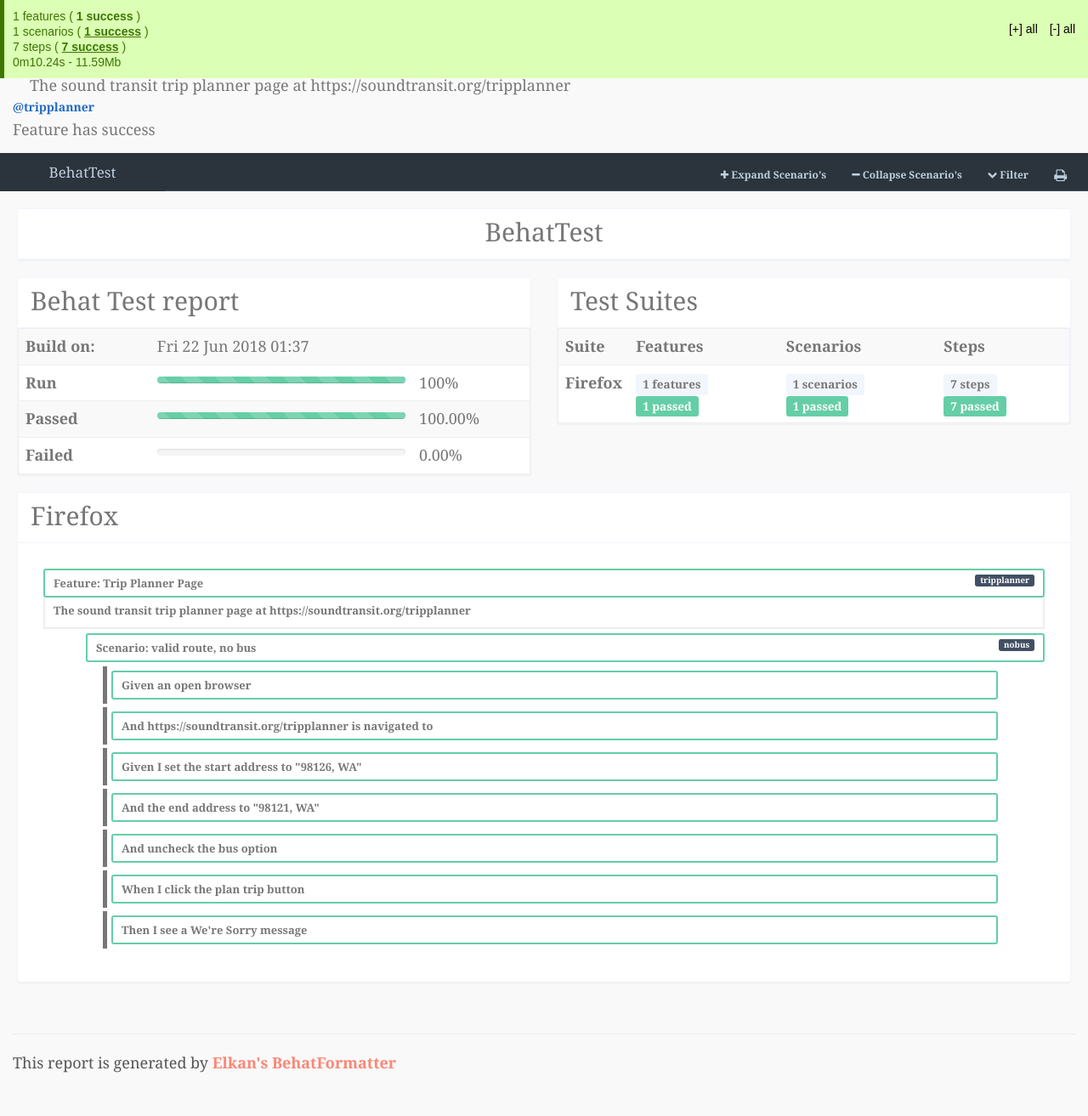
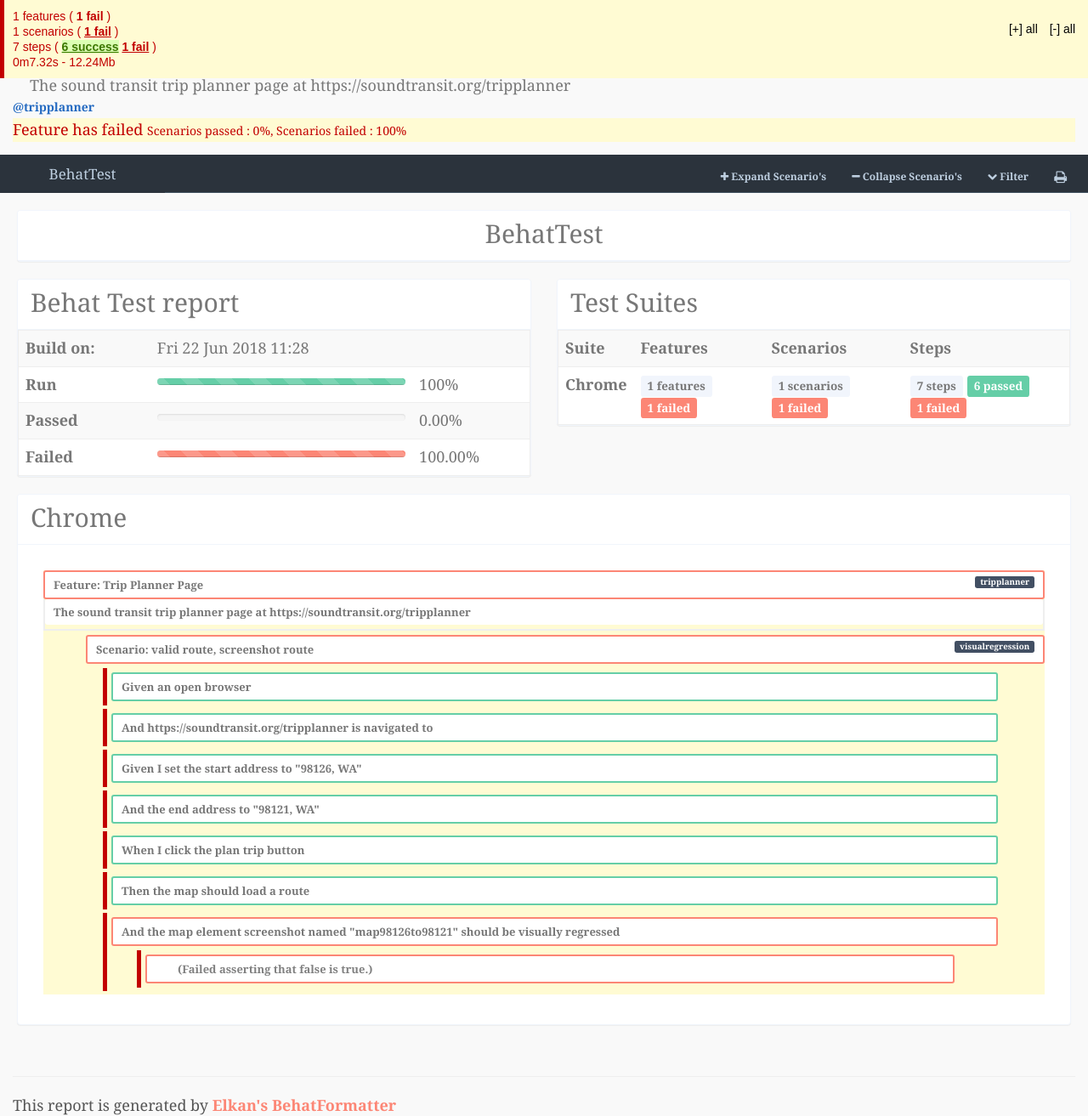
Before and after one commit to jimarasim/behattest, a PHP site: page /wd/build/Index.html in a window 1280 px wide. Shown: the whole page at 85% size. Before the commit the page ends 1262 px from the top, so only its background shows below. Run offline with PHP 8.4, Linux system fonts and the light colour scheme; some libraries are stand-ins or nearby versions.

Commit message:
added screenshot diffing util using imagick, and a test to demonstrate it

```diff
--- a/build/Index.html
+++ b/build/Index.html
@@ -327,7 +327,7 @@
         </head>
         <body>
         <div id='behat'>
-        <div class="suite">Suite : firefox</div>
+        <div class="suite">Suite : chrome</div>
         <div class="feature">
             <h2>
                 <span id="feat1" class="keyword"> Feature: </span>
@@ -339,11 +339,11 @@
             </ul>
             <div class="scenario">
                 <ul class="tags">
-                    <li>@nobus</li>
+                    <li>@visualregression</li>
                 </ul>
                 <h3>
                     <span class="keyword"> Scenario: </span>
-                    <span class="title">valid route, no bus</span>
+                    <span class="title">valid route, screenshot route</span>
                 </h3>
                 <ol>
                     <li class="passed">
@@ -376,13 +376,6 @@
                     </li>
                     <li class="passed">
                         <div class="step">
-                            <span class="keyword">And </span>
-                            <span class="text">uncheck the bus option </span>
-                            <span class="path">TripPlannerContext::uncheckTheBusOption()</span>
-                        </div>
-                    </li>
-                    <li class="passed">
-                        <div class="step">
                             <span class="keyword">When </span>
                             <span class="text">I click the plan trip button </span>
                             <span class="path">TripPlannerContext::iClickThePlanTripButton()</span>
@@ -391,13 +384,23 @@
                     <li class="passed">
                         <div class="step">
                             <span class="keyword">Then </span>
-                            <span class="text">I see a We're Sorry message </span>
-                            <span class="path">TripPlannerContext::iSeeAWereSorryMessage()</span>
+                            <span class="text">the map should load a route </span>
+                            <span class="path">TripPlannerContext::theMapShouldLoadARoute()</span>
                         </div>
+                    </li>
+                    <li class="failed">
+                        <div class="step">
+                            <span class="keyword">And </span>
+                            <span class="text">the map element screenshot named "map98126to98121" should be visually regressed </span>
+                            <span class="path">TripPlannerContext::theMapElementScreenshotNamedShouldBeVisuallyRegressed()</span>
+                        </div>
+                        <pre class="backtrace">Failed asserting that false is true.</pre>screenshot: /Users/jameskarasim/Downloads/installed/repositories/behattest/results/html/assets/screenshots/chrome/chrome/TripPlannerPage/validroute,screenshotroute.png does not exist
                     </li>
                 </ol>
             </div>
-            <div class="featureResult success">Feature has success
+            <div class="featureResult failed">Feature has failed
+                <span>Scenarios passed : 0%,
+                Scenarios failed : 100%</span>
             </div>
         </div><!DOCTYPE html>
 <html lang="en">
@@ -498,7 +501,7 @@
                             <tr>
                                 <th>Build on:</th>
                                 <td>
-                                    Fri 22 Jun 2018 01:37
+                                    Fri 22 Jun 2018 11:28
                                 </td>
                                 <td></td>
                             </tr>
@@ -518,24 +521,24 @@
                                 <td>
                                     <div class="progress progress-striped active" style="height:8px; margin:5px 0 0 0;">
 
-                                        <div id="label" class="progress-bar progress-bar-success" style="width: 100%">
-                                            <span id="label" class="sr-only">100% Passed</span>
+                                        <div id="label" class="progress-bar progress-bar-success" style="width: 0%">
+                                            <span id="label" class="sr-only">0% Passed</span>
                                         </div>
                                     </div>
                                 </td>
-                                <td>100.00%</td>
+                                <td>0.00%</td>
                             </tr>
                             <tr>
                                 <th>Failed</th>
                                 <td>
 
                                     <div class="progress progress-striped active" style="height:8px; margin:5px 0 0 0;">
-                                        <div id="label" class="progress-bar progress-bar-danger" style="width: 0%">
-                                            <span id="label" class="sr-only">0% failed</span>
+                                        <div id="label" class="progress-bar progress-bar-danger" style="width: 100%">
+                                            <span id="label" class="sr-only">100% failed</span>
                                         </div>
                                     </div>
                                 </td>
-                                <td>0.00%</td>
+                                <td>100.00%</td>
                             </tr>
                             </tbody>
                         </table>
@@ -557,7 +560,7 @@
                             </tr>
                                                                                     <tr>
                                 <th>
-                                    Firefox
+                                    Chrome
                                 </th>
 
 
@@ -570,20 +573,20 @@
 
                                                                                                                                             <td>
                                     <span id="label" class="label label-default">1 features </span>
-                                    <span id="label" class="label label-success">1 passed</span>
-                                    <span id="label" class="label label-danger"></span>
+                                    <span id="label" class="label label-success"></span>
+                                    <span id="label" class="label label-danger">1 failed</span>
                                     <span id="label" class="label label-info"></span>
                                 </td>
                                 <td>
                                     <span id="label" class="label label-default">1 scenarios</span>
-                                    <span id="label" class="label label-success">1 passed</span>
-                                    <span id="label" class="label label-danger"></span>
+                                    <span id="label" class="label label-success"></span>
+                                    <span id="label" class="label label-danger">1 failed</span>
                                     <span id="label" class="label label-info"></span>
                                 </td>
                                 <td>
                                     <span id="label" class="label label-default">7 steps</span>
-                                    <span id="label" class="label label-success">7 passed</span>
-                                    <span id="label" class="label label-danger"></span>
+                                    <span id="label" class="label label-success">6 passed</span>
+                                    <span id="label" class="label label-danger">1 failed</span>
                                     <span id="label" class="label label-info"></span>
                                 </td>
                             </tr>
@@ -598,14 +601,14 @@
                     <div id="page-break" class="page-break"></div>
                                             <div class="panel panel-default panel-suite">
                             <div class="panel-heading">
-                                <h2>Firefox</h2>
+                                <h2>Chrome</h2>
                             </div>
                             <div class="panel-body">
                                 <ol class="dd-list">
 
                                                                         <div id="collapse-feature" data-role="collapsible" data-inset="false">
-                                    <li data-role="listview" class="dd-item feature success" data-id="feature-1">
-                                        <div class="dd-nodrag dd-success">Feature: Trip Planner Page
+                                    <li data-role="listview" class="dd-item feature failed" data-id="feature-1">
+                                        <div class="dd-nodrag dd-failed">Feature: Trip Planner Page
                                                                                                                                                 <span class="pull-right label label-primary">tripplanner</span>
                                                                                                                                     </div>
 
@@ -616,9 +619,9 @@
                                                 </div>
                                             </li>
                                                                                     <div class="dd">
-                                                                                    <li class="dd-item scenario success" data-id="scenario-1-1">
-                                                <div class="dd-nodrag dd-success">Scenario: valid route, no bus
-                                                                                                                                                                                        <span class="pull-right label label-primary">nobus</span>
+                                                                                    <li class="dd-item scenario failed" data-id="scenario-1-1">
+                                                <div class="dd-nodrag dd-failed">Scenario: valid route, screenshot route
+                                                                                                                                                                                        <span class="pull-right label label-primary">visualregression</span>
                                                                                                                                                                     </div>
 
                                                 <ol class="dd-list">
@@ -648,20 +651,27 @@
                                                                                                             </li>
                                                                                                         <li class="dd-item step" data-id="step-1-1-">
                                                         <div class="dd-nodrag dd-success">
-                                                            <b>And</b> uncheck the bus option
-                                                        </div>
-
-                                                                                                            </li>
-                                                                                                        <li class="dd-item step" data-id="step-1-1-">
-                                                        <div class="dd-nodrag dd-success">
                                                             <b>When</b> I click the plan trip button
                                                         </div>
 
                                                                                                             </li>
                                                                                                         <li class="dd-item step" data-id="step-1-1-">
                                                         <div class="dd-nodrag dd-success">
-                                                            <b>Then</b> I see a We&#039;re Sorry message
+                                                            <b>Then</b> the map should load a route
                                                         </div>
+
+                                                                                                            </li>
+                                                                                                        <li class="dd-item step" data-id="step-1-1-">
+                                                        <div class="dd-nodrag dd-failed">
+                                                            <b>And</b> the map element screenshot named &quot;map98126to98121&quot; should be visually regressed
+                                                        </div>
+                                                                                                                  <ol class="dd-list">
+                                                             <li class="dd-item step-argument dd-collapsed" data-id="step-1-1--argument">
+                                                                 <div class="dd-nodrag dd-failed">
+                                                                                                                                                                                                                                                                                                                                                                                                                               <p style="padding-left:2em ; color:gray">(Failed asserting that false is true.)</p>
+                                                                                                                                                                                                         </div>
+                                                             </li>
+                                                         </ol>
 
                                                                                                             </li>
                                                                                                     </ol>
@@ -776,19 +786,19 @@
 </body>
 </html>
 
-        <div class="summary passed">
+        <div class="summary failed">
             <div class="counters">
                 <p class="features">
-                    1 features ( <strong class="passed">1 success</strong> )
+                    1 features ( <strong class="failed">1 fail</strong> )
                 </p>
                 <p class="scenarios">
-                    1 scenarios ( <strong class="passed">1 success</strong> )
+                    1 scenarios ( <strong class="failed">1 fail</strong> )
                 </p>
                 <p class="steps">
-                    7 steps ( <strong class="passed">7 success</strong> )
+                    7 steps ( <strong class="passed">6 success</strong> <strong class="failed">1 fail</strong> )
                 </p>
                 <p class="time">
-                0m10.24s - 11.59Mb
+                0m7.32s - 12.24Mb
                 </p>
             </div>
             <div class="switchers">
--- a/features/bootstrap/Utilities/WebDriverFactory.php
+++ b/features/bootstrap/Utilities/WebDriverFactory.php
@@ -2,8 +2,8 @@
 
 namespace Utilities;
 
+use Exception;
 use Facebook\WebDriver\Chrome\ChromeDriver;
-use Facebook\WebDriver\Firefox\FirefoxDriver;
 use Facebook\WebDriver\Remote\DesiredCapabilities;
 use Facebook\WebDriver\Remote\RemoteWebDriver;
 
```
Also changed, not shown: features/bootstrap/CommonContext.php (+5 -6 lines), features/bootstrap/Pages/TripPlanner.php (+6 -1 lines), features/bootstrap/TripPlannerContext.php (+8 -1 lines), features/bootstrap/Utilities/Screenshot.php (added, +66 -0 lines), nbproject/private/private.xml (+1 -8 lines), 4 other files.
